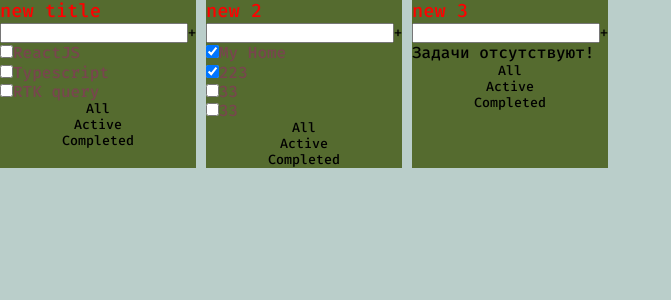
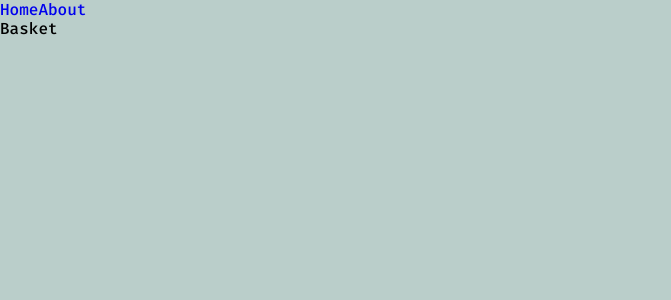
Before and after one commit to yahty01/clothing-store, a React (Create React App) app: page /about in a window 1280 px wide. Shown: the top 300 px of the page, without its empty margins (0-671 px from the left). Built offline with nearby package versions, Linux system fonts and the light colour scheme.

Commit message:
Добавить роутинг, задать структуру проекта

```diff
--- a/package.json
+++ b/package.json
@@ -13,6 +13,7 @@
     "@types/uuid": "^10.0.0",
     "react": "^18.3.1",
     "react-dom": "^18.3.1",
+    "react-router-dom": "^6.24.1",
     "react-scripts": "5.0.1",
     "styled-components": "^6.1.11",
     "typescript": "^4.4.2",
--- a/src/App.tsx
+++ b/src/App.tsx
@@ -1,35 +1,19 @@
-import React from 'react';
-import {TodoList} from "./TodoList";
+import React from 'react'
+import { BrowserRouter as Router, Route, Routes } from 'react-router-dom'
+import Basket from "./pages/basket/Basket";
+import HomePage from "./pages/homePage/HomePage";
+import Navigation from "./components/Navigator/Navigator";
 
-
-export type TasksProps = {
-  id: number
-  title: string
-  isDone: boolean
+function App() {
+  return (
+    <Router>
+      <Navigation />
+      <Routes>
+        <Route path="/" element={<HomePage />} />
+        <Route path="/about" element={<Basket />} />
+      </Routes>
+    </Router>
+  )
 }
 
-export const tasks1: TasksProps[]= [
-  { id: 3, title: 'ReactJS', isDone: false },
-  { id: 5, title: 'Typescript', isDone: false },
-  { id: 6, title: 'RTK query', isDone: false },
-]
-
-export const tasks2:TasksProps[] = [
-  { id: 1, title: 'My Home ', isDone: true },//0
-  { id: 2, title: '223', isDone: true }, //1
-  { id: 3, title: '33', isDone: false },//2
-  { id: 4, title: '33', isDone: false },//2
-]
-export const tasks3:TasksProps[] = []
-
-function App() {
-    return (
-        <div className="App">
-            <TodoList title='new title' tasks={tasks1} />
-            <TodoList title='new 2' tasks={tasks2}/>
-            <TodoList title='new 3' tasks={tasks3}/>
-        </div>
-    );
-}
-
-export default App;
+export default App
--- a/src/Tasks.tsx
+++ /dev/null
@@ -1,35 +0,0 @@
-// @flow
-import * as React from 'react';
-import styled from "styled-components";
-import {TasksProps} from "./App";
-
-type TaskProps = {
-	tasks: TasksProps[];
-}
-
-export const Tasks = ({tasks}: TaskProps) => {
-	return tasks.length === 0
-		?(<span>Задачи отсутствуют!</span>)
-	  : (
-		<StyledList>
-			{
-				tasks.map(t => (
-					<li key={t.id}>
-						<input type="checkbox" checked={t.isDone}/>
-						<span>{t.title}</span>
-					</li>
-				))
-			}
-		</StyledList>
-	);
-};
-
-const StyledList = styled.ul`
-  text-decoration: none;
-
-  li {
-    span {
-      color: #79454f;
-    }
-  }
-`
--- a/src/TodoList.tsx
+++ /dev/null
@@ -1,43 +0,0 @@
-// @flow
-import styled from "styled-components";
-import {TasksProps} from "./App";
-import {Tasks} from "./Tasks";
-
-type TodoListProps = {
-	title: string;
-	tasks: TasksProps[];
-};
-
-
-export const TodoList = ({title, tasks}: TodoListProps) => {
-	return (
-		<StyledTodoList>
-			<h3>{title}</h3>
-			<div>
-				<input/>
-				<button>+</button>
-			</div>
-			<Tasks tasks={tasks} />
-			<ButtonArea>
-				<button>All</button>
-				<button>Active</button>
-				<button>Completed</button>
-			</ButtonArea>
-		</StyledTodoList>
-	);
-};
-
-const StyledTodoList = styled.div`
-  background-color: darkolivegreen;
-	display: flex;
-	flex-direction: column;
-	h3 {
-		color: red;
-	}
-
-`
-
-const ButtonArea = styled(StyledTodoList)`
-
-
-`
--- /dev/null
+++ b/src/components/Navigator/Navigator.tsx
@@ -0,0 +1,10 @@
+import { Link } from 'react-router-dom'
+
+const Navigation = () => (
+	<nav>
+		<Link to="/">Home</Link>
+		<Link to="/about">About</Link>
+	</nav>
+)
+
+export default Navigation
--- /dev/null
+++ b/src/pages/basket/Basket.tsx
@@ -0,0 +1,12 @@
+// @flow
+import * as React from 'react';
+
+function Basket () {
+	return (
+		<div>
+		Basket
+			</div>
+	);
+};
+
+export default Basket;
--- /dev/null
+++ b/src/pages/homePage/HomePage.tsx
@@ -0,0 +1,6 @@
+// src/components/HomePage.js
+import React from 'react'
+
+const HomePage = () => <h1>Home Page</h1>
+
+export default HomePage
```
Also changed, not shown: 1 other file (tests, documents, lock files or other folders).
